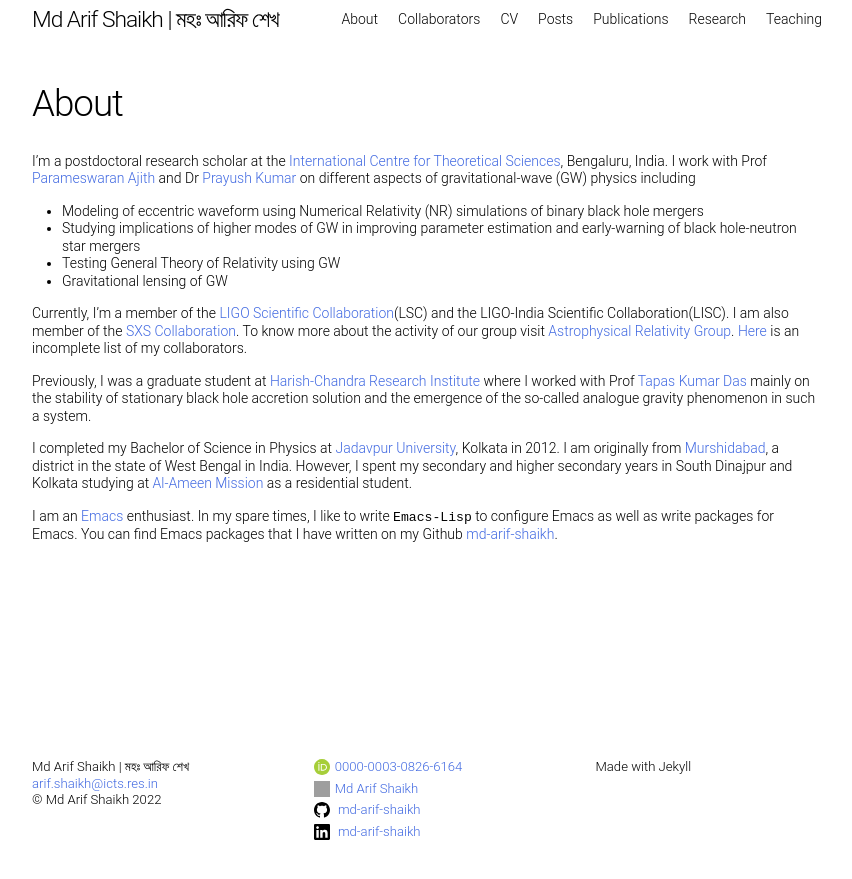
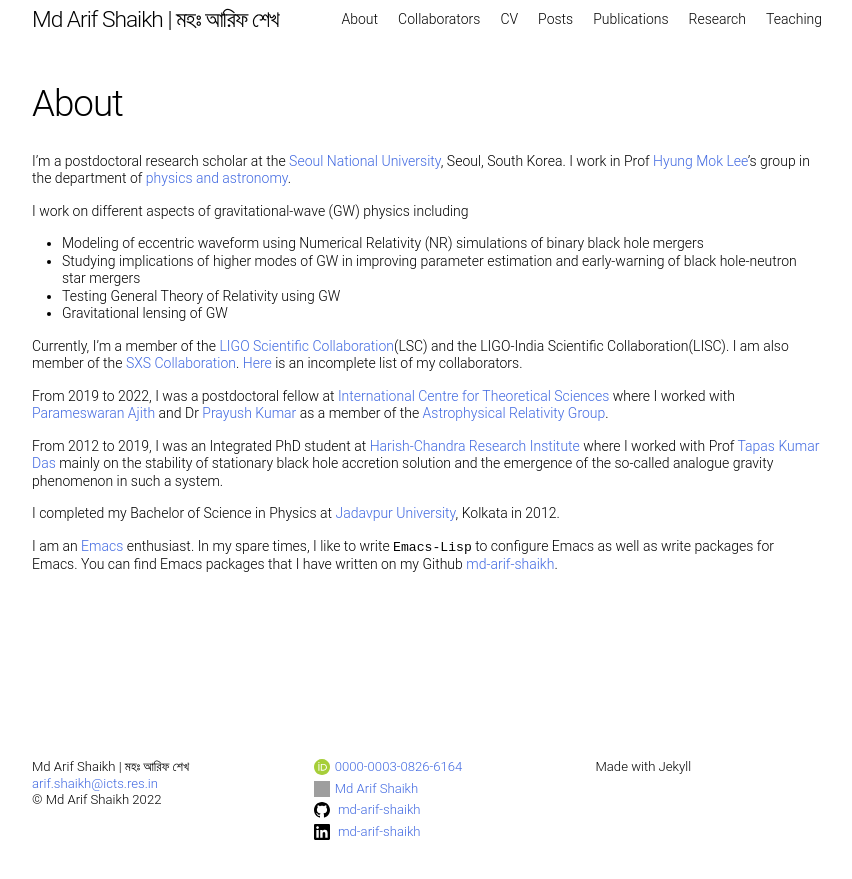
Before and after one commit to md-arif-shaikh/md-arif-shaikh.github.io, a Jekyll site: the page built from about.md, in a window 1280 px wide. Shown: the top 879 px of the page, without its empty margins (213-1065 px from the left). Built offline with Jekyll 4.4.1, drawn with Linux system fonts in a browser that asks for light colours; grey boxes are pictures that could not be loaded.

Commit message:
update position

```diff
--- a/about.md
+++ b/about.md
@@ -4,17 +4,20 @@ title: About
 permalink: /about/
 ---
 
-I'm a postdoctoral research scholar at the [International Centre for Theoretical
-Sciences](https://www.icts.res.in), Bengaluru, India. I work with Prof [Parameswaran Ajith](https://home.icts.res.in/~ajith/Home.html) and Dr [Prayush Kumar](https://www.icts.res.in/people/prayush-kumar) on different aspects of gravitational-wave (GW) physics including
+I'm a postdoctoral research scholar at the [Seoul National University](https://en.snu.ac.kr), Seoul, South Korea. I work in Prof [Hyung Mok Lee](http://astro.snu.ac.kr/~hmlee/)'s group in the department of [physics and astronomy](https://physics.snu.ac.kr/en).
+
+I work on different aspects of gravitational-wave (GW) physics including
   - Modeling of eccentric waveform using Numerical Relativity (NR) simulations of binary black hole mergers
   - Studying implications of higher modes of GW in improving parameter estimation and early-warning of black hole-neutron star mergers
   - Testing General Theory of Relativity using GW
   - Gravitational lensing of GW
 
-Currently, I'm a member of the [LIGO Scientific Collaboration](https://www.ligo.org/)(LSC) and the LIGO-India Scientific Collaboration(LISC). I am also member of the [SXS Collaboration](https://www.black-holes.org/). To know more about the activity of our group visit [Astrophysical Relativity Group](https://www.icts.res.in/research/astrorel). [Here]({{site.baseurl}}{% link collaborators.md %}) is an incomplete list of my collaborators.
+Currently, I'm a member of the [LIGO Scientific Collaboration](https://www.ligo.org/)(LSC) and the LIGO-India Scientific Collaboration(LISC). I am also member of the [SXS Collaboration](https://www.black-holes.org/). [Here]({{site.baseurl}}{% link collaborators.md %}) is an incomplete list of my collaborators.
 
-Previously, I was a graduate student at [Harish-Chandra Research Institute](http://www.hri.res.in) where I worked with Prof [Tapas Kumar Das](http://www.hri.res.in/~tapas/) mainly on the stability of stationary black hole accretion solution and the emergence of the so-called analogue gravity phenomenon in such a system.
+From 2019 to 2022, I was a postdoctoral fellow at [International Centre for Theoretical Sciences](https://www.icts.res.in/) where I worked with [Parameswaran Ajith](https://home.icts.res.in/~ajith/Home.html) and Dr [Prayush Kumar](https://www.icts.res.in/people/prayush-kumar) as a member of the [Astrophysical Relativity Group](https://www.icts.res.in/research/astrorel).
 
-I completed my Bachelor of Science in Physics at [Jadavpur University](http://www.jaduniv.edu.in/), Kolkata in 2012. I am originally from [Murshidabad](https://murshidabad.gov.in/), a district in the state of West Bengal in India. However, I spent my secondary and higher secondary years in South Dinajpur and Kolkata studying at [Al-Ameen Mission](https://alameenmission.org/aam/alameenmissionssl/index.php) as a residential student.
+From 2012 to 2019, I was an Integrated PhD student at [Harish-Chandra Research Institute](http://www.hri.res.in) where I worked with Prof [Tapas Kumar Das](http://www.hri.res.in/~tapas/) mainly on the stability of stationary black hole accretion solution and the emergence of the so-called analogue gravity phenomenon in such a system.
+
+I completed my Bachelor of Science in Physics at [Jadavpur University](http://www.jaduniv.edu.in/), Kolkata in 2012.
 
 I am an [Emacs](https://www.gnu.org/software/emacs/) enthusiast. In my spare times, I like to write `Emacs-Lisp` to configure Emacs as well as write packages for Emacs. You can find Emacs packages that I have written on my Github [md-arif-shaikh](https://github.com/md-arif-shaikh).
```
